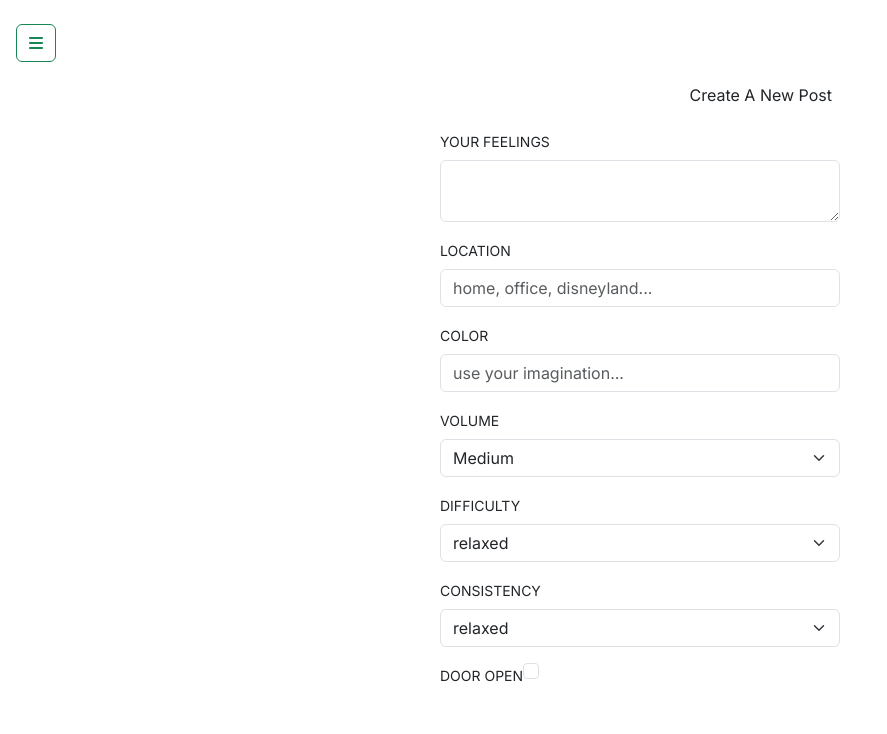
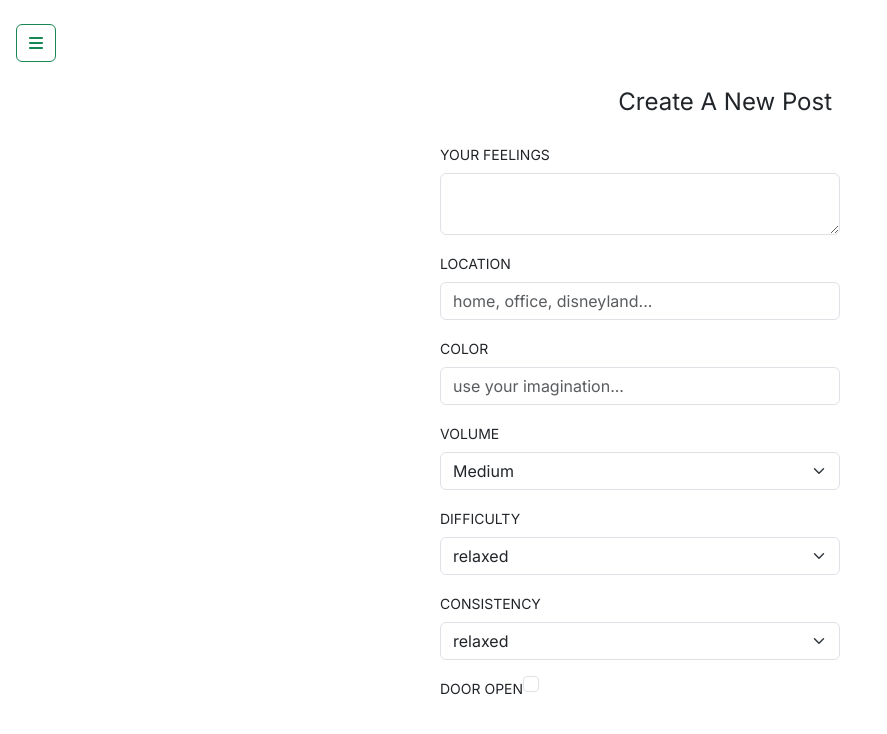
Before and after one commit to ekemper/everybody, a Next.js app: page /create in a window 1280 px wide. Shown: the top 734 px of the page, without its empty margins (0-887 px from the left). Built offline with nearby package versions, Linux system fonts and the light colour scheme.

Commit message:
more styles

```diff
--- a/app/create/page.tsx
+++ b/app/create/page.tsx
@@ -47,7 +47,7 @@
 
     return (
         <div className='p-4 max-w-md mx-auto'>
-            <h1 className='flex justify-end mb-4 mr-2 ml-2'>Create A New Post</h1>
+            <h1 className='flex justify-end mb-4 mr-2 ml-2 text-2xl'>Create A New Post</h1>
 
             <InputContainer labelText={'Your Feelings'}>
                 <textarea className="form-control" id="exampleFormControlTextarea1">
```
